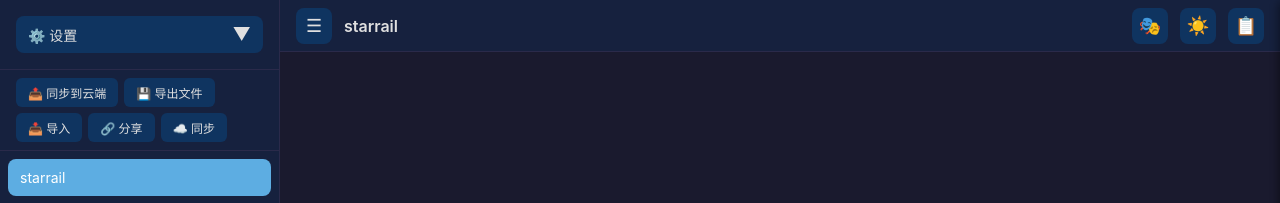
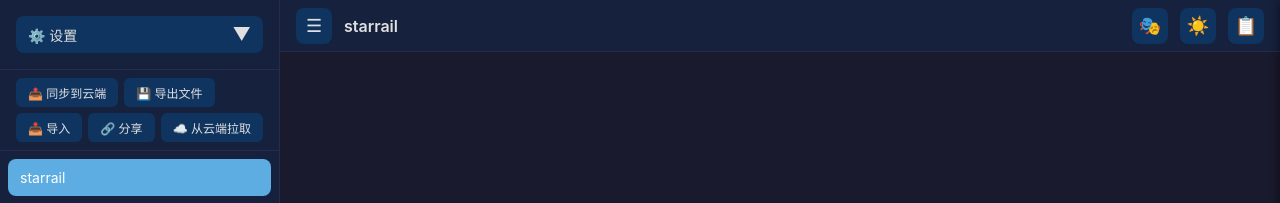
Before and after one commit to sherry0429/RolePlayMaster, a plain HTML site: page index.html in a window 1280 px wide. Shown: the top 203 px of the page. Drawn offline with Linux system fonts and the light colour scheme.

Commit message:
change title sync

```diff
--- a/index.html
+++ b/index.html
@@ -1612,7 +1612,7 @@
       <button class="btn-sm btn-ghost" onclick="exportDataAsFile()">💾 导出文件</button>
       <button class="btn-sm btn-ghost" onclick="importData()">📥 导入</button>
       <button class="btn-sm btn-ghost" onclick="shareLink()">🔗 分享</button>
-      <button class="btn-sm btn-ghost" onclick="syncFromCloud()" id="cloudSyncBtn">☁️ 同步</button>
+      <button class="btn-sm btn-ghost" onclick="syncFromCloud()" id="cloudSyncBtn">☁️ 从云端拉取</button>
       <input type="file" id="importFile" accept=".txt,.json" style="display:none" onchange="handleImport(event)">
     </div>
 
```
